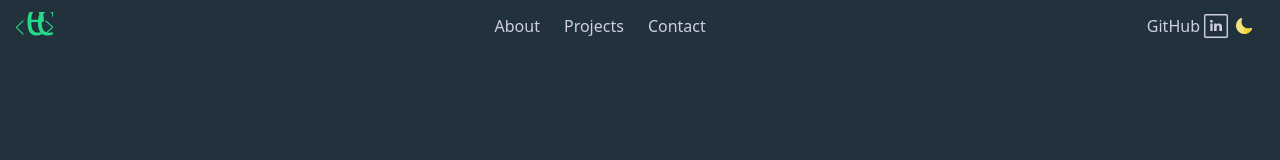
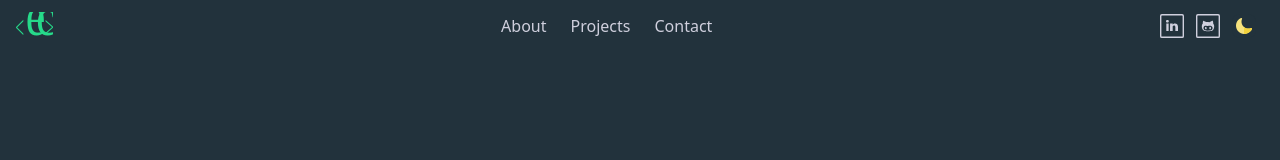
Before and after one commit to ejcontrerast/myportfolio, a React (Vite) app: page / in a window 1280 px wide. Shown: the top 160 px of the page. Built offline with nearby package versions, Linux system fonts and the light colour scheme.

Commit message:
Feat: Added a new svg for the github logo with the features of hiding in phone view

```diff
--- a/src/components/Navbar.tsx
+++ b/src/components/Navbar.tsx
@@ -87,10 +87,8 @@ const Navbar: React.FC = () => {
       </div>
 
       {/* External Links and Theme Toggle */}
-      <div className="flex items-center space-x-1">
-        <a href="https://github.com/yourprofile" target="_blank" rel="noopener noreferrer" className="cursor-pointer dark:text-dark-primary text-light-primary hover:text-dark-accent dark:hover:text-light-accent hidden sm:block">
-          GitHub
-        </a>
+      <div className="flex items-center space-x-3">
+        {/* LInkedIn Logo */}
         <svg
           xmlns="http://www.w3.org/2000/svg"
           viewBox="-143 145 512 512"
@@ -98,6 +96,16 @@ const Navbar: React.FC = () => {
         >
           <path d="M329 145h-432a40 40 0 0 0-40 40v432a40 40 0 0 0 40 40h432a40 40 0 0 0 40-40V185a40 40 0 0 0-40-40zm10 472a10 10 0 0 1-10 10h-432a10 10 0 0 1-10-10V185a10 10 0 0 1 10-10h432a10 10 0 0 1 10 10v432z" />
           <path d="M-8.5 348.4h49.9v159.7H-8.5zM177.7 346.9c-28.6 0-46.5 15.6-49.8 26.6v-25.1H71.8c.7 13.3 0 159.7 0 159.7h56.1v-86.3c0-4.9-.2-9.7 1.2-13.1 3.8-9.6 12.1-19.6 27-19.6 19.5 0 28.3 14.8 28.3 36.4v82.6H241v-88.8c0-49.4-27.8-72.4-63.3-72.4zM15.4 273c-18.4 0-30.5 11.9-30.5 27.7 0 15.5 11.7 27.7 29.8 27.7h.4c18.8 0 30.5-12.3 30.4-27.7-.4-15.8-11.7-27.7-30.1-27.7z" />
+        </svg>
+        {/* Github Logo */}
+        <svg
+          xmlns="http://www.w3.org/2000/svg"
+          viewBox="-143 145 512 512"
+          className="w-6 h-6 dark:fill-dark-primary fill-light-primary hidden sm:block dark:hover:fill-dark-accent hover:fill-light-accent"
+        >
+          <path d="M329 145h-432a40 40 0 0 0-40 40v432a40 40 0 0 0 40 40h432a40 40 0 0 0 40-40V185a40 40 0 0 0-40-40zm10 472a10 10 0 0 1-10 10h-432a10 10 0 0 1-10-10V185a10 10 0 0 1 10-10h432a10 10 0 0 1 10 10v432z" />
+          <path d="M224.5 351.2c.9-20.1-1.8-39.6-8.6-58.6-.9-2.4-2-3.3-4.5-2.6-5.6 1.7-11.4 3-16.9 5a213 213 0 0 0-42.6 22.2 8 8 0 0 1-5.2 1.2 203.3 203.3 0 0 0-66.5-.3c-2.2.3-5-.2-6.8-1.3-15.7-10.2-31.7-20.2-50-25-15.1-4-12-4.8-16.3 8.9a139.6 139.6 0 0 0-6 50.6c.1 1.2-.8 2.7-1.6 3.8a77.4 77.4 0 0 0-14.8 26.4c-6 19-4.8 38.2-1 57.3 7.5 37.5 32.8 63.8 70.2 70.3 19.3 3.4 39.2 3.7 57.3 5.2 20.2-1.5 38.9-1.6 57.1-4.5 31.8-5.1 55.8-22 67.8-52.7 4.2-10.7 6.5-22.4 7.9-33.8 3.1-25.2-1.2-48.8-18.4-68.7a6.3 6.3 0 0 1-1.1-3.4zm-16.4 107.9a40.8 40.8 0 0 1-27.6 31.8 160 160 0 0 1-45.4 8.6c-7.5.5-15 .1-22.5.1a195 195 0 0 1-59.9-6.2c-24.5-7.3-35.5-21.9-36.2-47.5-.3-9.1.7-17.9 5-26.1 8.5-16.5 23.2-22.3 40.6-22.6 9.5-.1 19.1.7 28.7 1.6 20.1 1.8 40-.1 60-1.2 8.8-.5 17.8-.7 26.4.8 18.5 3.2 32.5 21.6 32.8 42.3a95 95 0 0 1-1.9 18.4z" />
+          <path d="M56.1 424.8a29.2 29.2 0 0 0-7.7 19.3c0 9.6 2.8 17.3 7.7 22.3 6.8 6.9 16.1 6.7 22.6-.3a32.4 32.4 0 0 0 0-41c-6.5-7.1-16-7.2-22.6-.3zM148.2 424c-11.2 10.3-11.2 33 0 43.2a14.8 14.8 0 0 0 21.4-.7 30 30 0 0 0 7.8-21 29.4 29.4 0 0 0-7.9-20.9 14.7 14.7 0 0 0-21.3-.6z" />
         </svg>
 
         {/* Theme Toggle Button */}
```
